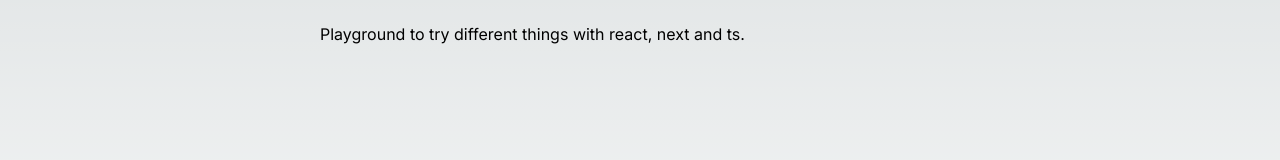
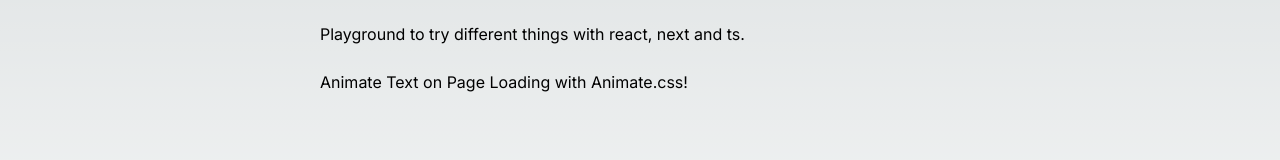
Before and after one commit to jgteske/react-playground, a Next.js app in the folder my-app/: page / in a window 1280 px wide. Shown: the part 280-440 px from the top of the page. Built offline with nearby package versions, Linux system fonts and the light colour scheme.

Commit message:
chore: add basic animation for css with Animate.css for page laoding

```diff
--- a/my-app/src/app/layout.tsx
+++ b/my-app/src/app/layout.tsx
@@ -1,6 +1,7 @@
 import type { Metadata } from "next";
 import { Inter } from "next/font/google";
 import "./globals.css";
+import "animate.css";
 
 const inter = Inter({ subsets: ["latin"] });
 
--- a/my-app/src/app/page.tsx
+++ b/my-app/src/app/page.tsx
@@ -7,6 +7,11 @@
         <h1>This is an example Homepage</h1>
         <br />
         <p>Playground to try different things with react, next and ts.</p>
+        <br></br>
+        {/* Animations to chose from under https://animate.style/ */}
+        <div className="animate__animated animate__fadeInTopLeft animate__slow animate__delay-1s">
+          Animate Text on Page Loading with Animate.css!
+        </div>
       </div>
     </RootLayout>
   );
```
Also changed, not shown: my-app/package.json (+6 -5 lines), 2 other files (tests, documents, lock files or other folders).
